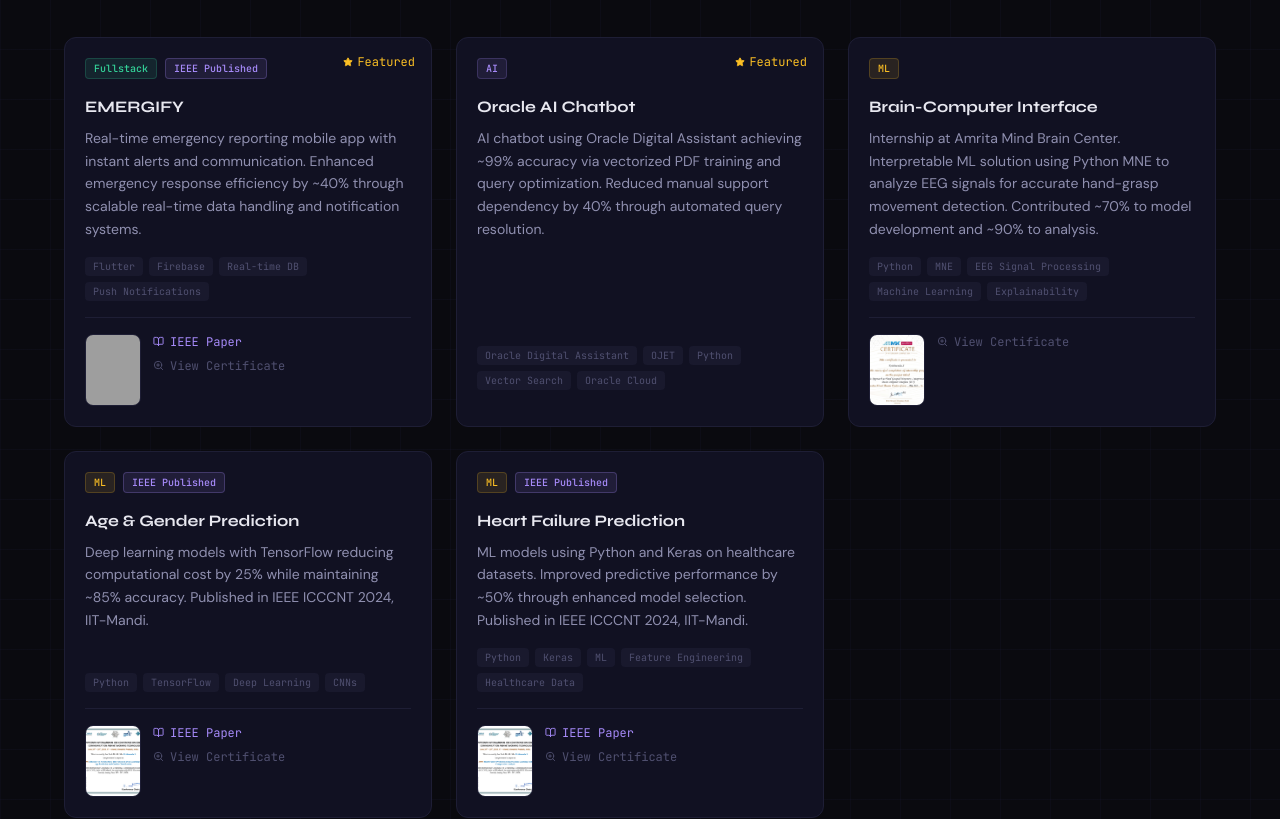
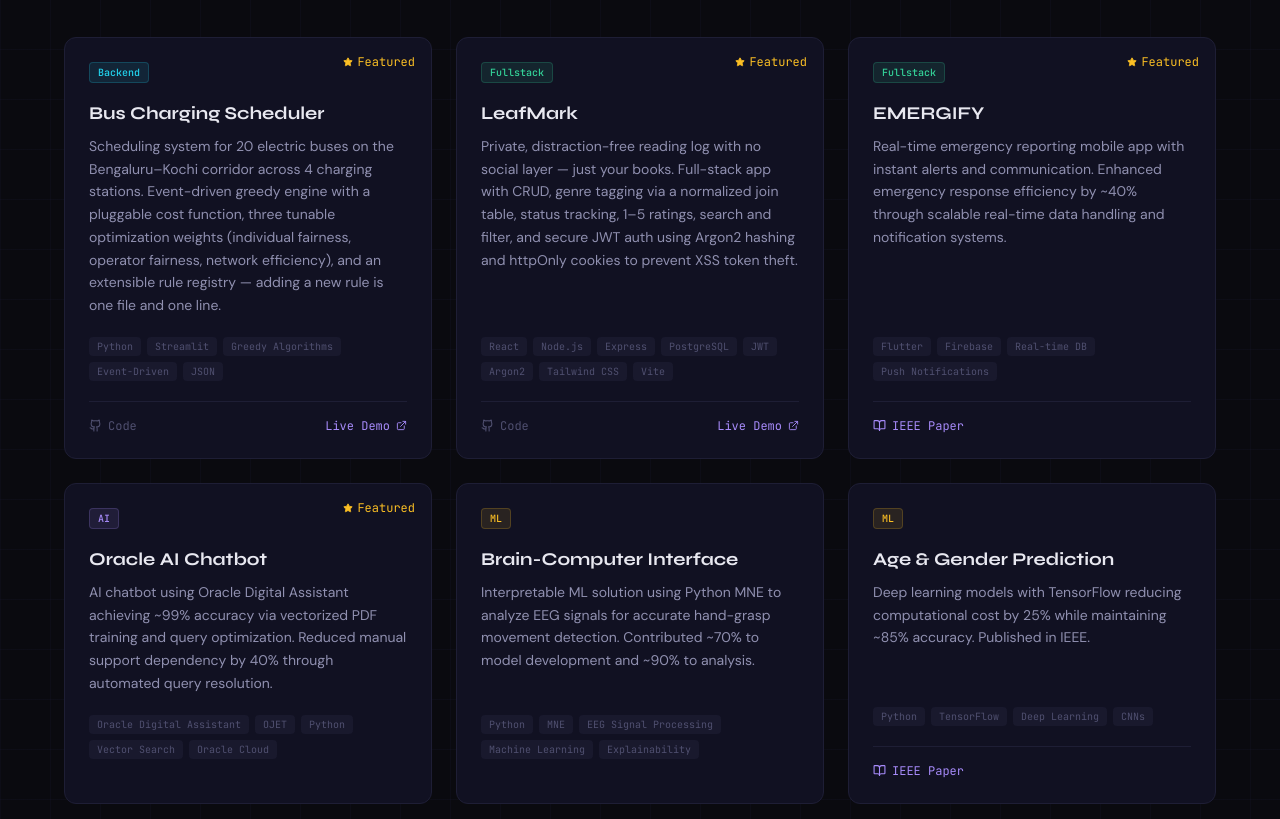
Before and after one commit to KRISHNENDU-S/krishnendu-portfolio, a Next.js app: page / in a window 1280 px wide. Shown: the part 1060-1879 px from the top of the page. Built offline with nearby package versions, Linux system fonts and the light colour scheme; grey boxes are pictures that could not be loaded.

Commit message:
Added new projects

```diff
--- a/components/ProjectCard.tsx
+++ b/components/ProjectCard.tsx
@@ -1,8 +1,4 @@
-"use client";
-
-import { useState } from "react";
-import Image from "next/image";
-import { ExternalLink, BookOpen, Star, ZoomIn, X } from "lucide-react";
+import { ExternalLink, BookOpen, Star, Github } from "lucide-react";
 import { Project } from "@/lib/projects";
 import { cn } from "@/lib/utils";
 
@@ -17,73 +13,16 @@
   ML: "text-amber-400 bg-amber-400/10 border-amber-400/20",
 };
 
-function CertLightbox({
-  src,
-  title,
-  onClose,
-}: {
-  src: string;
-  title: string;
-  onClose: () => void;
-}) {
-  return (
-    <div
-      className="fixed inset-0 z-50 flex items-center justify-center p-4 md:p-10"
-      style={{ background: "rgba(0,0,0,0.88)", backdropFilter: "blur(8px)" }}
-      onClick={onClose}
-    >
-      <div
-        className="relative w-full max-w-2xl rounded-2xl overflow-hidden border border-bg-border shadow-2xl"
-        onClick={(e) => e.stopPropagation()}
-      >
-        {/* Header */}
-        <div className="flex items-center justify-between px-4 py-3 bg-bg-card border-b border-bg-border">
-          <p className="font-mono text-xs text-text-muted truncate pr-4">
-            Certificate of Presentation &mdash; {title}
-          </p>
-          <button
-            onClick={onClose}
-            className="flex-shrink-0 p-1.5 rounded-lg text-text-muted hover:text-white hover:bg-bg-border transition-all"
-            aria-label="Close"
-          >
-            <X size={16} />
-          </button>
-        </div>
-        {/* Full cert image */}
-        <div className="relative w-full bg-bg-primary" style={{ aspectRatio: "4/3" }}>
-          <Image
-            src={src}
-            alt={`Certificate of Presentation — ${title}`}
-            fill
-            className="object-contain"
-            priority
-          />
-        </div>
-      </div>
-      <p className="absolute bottom-4 left-1/2 -translate-x-1/2 font-mono text-[10px] text-white/30">
-        Click outside to close
-      </p>
-    </div>
-  );
-}
-
 export default function ProjectCard({ project }: ProjectCardProps) {
-  const [showCert, setShowCert] = useState(false);
-  const hasFooter = project.publicationUrl || project.liveUrl || project.certUrl;
+  const hasLinks = project.publicationUrl || project.liveUrl || project.showGithub;
 
   return (
-    <>
-      {/* Lightbox — only renders when cert exists and is triggered */}
-      {showCert && project.certUrl && (
-        <CertLightbox
-          src={project.certUrl}
-          title={project.title}
-          onClose={() => setShowCert(false)}
-        />
+    <article
+      className={cn(
+        "group relative flex flex-col bg-bg-card rounded-xl p-6 glow-border",
+        "transition-all duration-300"
       )}
-
-      <article className="group relative flex flex-col bg-bg-card rounded-xl p-5 glow-border transition-all duration-300 h-full">
-
+    >
       {/* Featured badge */}
       {project.featured && (
         <div className="absolute top-4 right-4 flex items-center gap-1 text-amber-400 text-xs font-mono">
@@ -92,101 +31,81 @@
         </div>
       )}
 
-        {/* Tags */}
-        <div className="flex flex-wrap items-center gap-2 mb-4">
-          <span className={cn("px-2 py-0.5 rounded text-[10px] font-mono font-medium border", categoryColors[project.category])}>
+      {/* Category tag */}
+      <span
+        className={cn(
+          "self-start px-2 py-0.5 rounded text-[10px] font-mono font-medium border mb-4",
+          categoryColors[project.category]
+        )}
+      >
         {project.category}
       </span>
-          {project.publicationUrl && (
-            <span className="px-2 py-0.5 rounded text-[10px] font-mono font-medium border border-violet-400/25 bg-violet-400/10 text-violet-400">
-              IEEE Published
-            </span>
-          )}
-        </div>
 
       {/* Title */}
-        <h3 className="font-display font-bold text-base text-text-primary mb-2 group-hover:text-accent-secondary transition-colors">
+      <h3 className="font-display font-bold text-lg text-text-primary mb-2 group-hover:text-accent-secondary transition-colors">
         {project.title}
       </h3>
 
       {/* Description */}
-        <p className="text-text-secondary text-sm leading-relaxed flex-1 mb-4">
+      <p className="text-text-secondary text-sm leading-relaxed flex-1 mb-5">
         {project.description}
       </p>
 
       {/* Tech Stack */}
-        <div className="flex flex-wrap gap-1.5 mb-4">
+      <div className="flex flex-wrap gap-1.5 mb-5">
         {project.techStack.map((tech) => (
-            <span key={tech} className="px-2 py-0.5 rounded text-[10px] font-mono text-text-muted bg-bg-border/60">
+          <span
+            key={tech}
+            className="px-2 py-0.5 rounded text-[10px] font-mono text-text-muted bg-bg-border/60"
+          >
             {tech}
           </span>
         ))}
       </div>
 
-        {/* Footer */}
-        {hasFooter && (
-          <div className="mt-auto pt-4 border-t border-bg-border">
-            <div className="flex items-start gap-3">
-
-              {/* ── Cert thumbnail — clickable, opens lightbox ── */}
-              {project.certUrl && (
-                <button
-                  onClick={() => setShowCert(true)}
-                  className="group/cert flex-shrink-0 relative w-[56px] h-[72px] rounded-lg overflow-hidden border border-bg-border hover:border-violet-400/60 transition-all cursor-zoom-in"
-                  aria-label={`View certificate for ${project.title}`}
+      {/* Links — only IEEE paper and Live Demo, no Code link */}
+      {hasLinks && (
+        <div className="flex items-center gap-3 mt-auto pt-4 border-t border-bg-border flex-wrap">
+          {project.showGithub && (
+            <a
+              href={project.githubUrl}
+              target="_blank"
+              rel="noopener noreferrer"
+              className="flex items-center gap-1.5 text-xs font-mono text-text-muted hover:text-text-primary transition-colors"
+              aria-label={`View ${project.title} on GitHub`}
             >
-                  <Image
-                    src={project.certUrl}
-                    alt={`Certificate — ${project.title}`}
-                    fill
-                    className="object-cover object-top"
-                  />
-                  {/* Zoom overlay on hover */}
-                  <div className="absolute inset-0 flex items-center justify-center bg-black/0 group-hover/cert:bg-black/50 transition-all">
-                    <ZoomIn size={14} className="text-white opacity-0 group-hover/cert:opacity-100 transition-opacity" />
-                  </div>
-                </button>
+              <Github size={13} />
+              <span>Code</span>
+            </a>
           )}
 
-              {/* Links */}
-              <div className="flex flex-col gap-2 justify-center">
           {project.publicationUrl && (
             <a
               href={project.publicationUrl}
               target="_blank"
               rel="noopener noreferrer"
               className="flex items-center gap-1.5 text-xs font-mono text-violet-400 hover:text-violet-300 transition-colors"
+              aria-label={`Read ${project.title} IEEE publication`}
             >
-                    <BookOpen size={11} />
-                    IEEE Paper
+              <BookOpen size={13} />
+              <span>IEEE Paper</span>
             </a>
           )}
-                {project.certUrl && (
-                  <button
-                    onClick={() => setShowCert(true)}
-                    className="flex items-center gap-1.5 text-xs font-mono text-text-muted hover:text-white transition-colors text-left"
-                  >
-                    <ZoomIn size={11} />
-                    View Certificate
-                  </button>
-                )}
+
           {project.liveUrl && (
             <a
               href={project.liveUrl}
               target="_blank"
               rel="noopener noreferrer"
-                    className="flex items-center gap-1.5 text-xs font-mono text-accent-secondary hover:text-accent-primary transition-colors"
+              className="flex items-center gap-1.5 text-xs font-mono text-accent-secondary hover:text-accent-primary transition-colors ml-auto"
+              aria-label={`View ${project.title} live demo`}
             >
+              <span>Live Demo</span>
               <ExternalLink size={11} />
-                    Live Demo
             </a>
           )}
         </div>
-
-            </div>
-          </div>
       )}
     </article>
-    </>
   );
 }
--- a/lib/projects.ts
+++ b/lib/projects.ts
@@ -4,14 +4,38 @@
   description: string;
   techStack: string[];
   githubUrl: string;
+  showGithub?: boolean;
   liveUrl?: string;
   publicationUrl?: string;
-  certUrl?: string;
   featured: boolean;
   category: "AI" | "Backend" | "Fullstack" | "ML";
 }
 
 export const projects: Project[] = [
+  {
+    id: "bus-charging-scheduler",
+    title: "Bus Charging Scheduler",
+    description:
+      "Scheduling system for 20 electric buses on the Bengaluru–Kochi corridor across 4 charging stations. Event-driven greedy engine with a pluggable cost function, three tunable optimization weights (individual fairness, operator fairness, network efficiency), and an extensible rule registry — adding a new rule is one file and one line.",
+    techStack: ["Python", "Streamlit", "Greedy Algorithms", "Event-Driven", "JSON"],
+    githubUrl: "https://github.com/KRISHNENDU-S/bus-charging-scheduler",
+    showGithub: true,
+    liveUrl: "https://bus-charging-scheduler-aytsjp67mn6gpupbin6wmx.streamlit.app",
+    featured: true,
+    category: "Backend",
+  },
+  {
+    id: "leafmark",
+    title: "LeafMark",
+    description:
+      "Private, distraction-free reading log with no social layer — just your books. Full-stack app with CRUD, genre tagging via a normalized join table, status tracking, 1–5 ratings, search and filter, and secure JWT auth using Argon2 hashing and httpOnly cookies to prevent XSS token theft.",
+    techStack: ["React", "Node.js", "Express", "PostgreSQL", "JWT", "Argon2", "Tailwind CSS", "Vite"],
+    githubUrl: "https://github.com/KRISHNENDU-S/LeafMark",
+    showGithub: true,
+    liveUrl: "https://leaf-mark.vercel.app",
+    featured: true,
+    category: "Fullstack",
+  },
   {
     id: "emergify",
     title: "EMERGIFY",
@@ -20,7 +44,6 @@
     techStack: ["Flutter", "Firebase", "Real-time DB", "Push Notifications"],
     githubUrl: "https://github.com/KRISHNENDU-S",
     publicationUrl: "https://ieeexplore.ieee.org/abstract/document/11005046",
-    certUrl: "/cert-emergify.jpg",
     featured: true,
     category: "Fullstack",
   },
@@ -38,10 +61,9 @@
     id: "bci-hand-movement",
     title: "Brain-Computer Interface",
     description:
-      "Internship at Amrita Mind Brain Center. Interpretable ML solution using Python MNE to analyze EEG signals for accurate hand-grasp movement detection. Contributed ~70% to model development and ~90% to analysis.",
+      "Interpretable ML solution using Python MNE to analyze EEG signals for accurate hand-grasp movement detection. Contributed ~70% to model development and ~90% to analysis.",
     techStack: ["Python", "MNE", "EEG Signal Processing", "Machine Learning", "Explainability"],
     githubUrl: "https://github.com/KRISHNENDU-S",
-    certUrl: "/cert-bci.jpg",
     featured: false,
     category: "ML",
   },
@@ -49,11 +71,10 @@
     id: "age-gender-prediction",
     title: "Age & Gender Prediction",
     description:
-      "Deep learning models with TensorFlow reducing computational cost by 25% while maintaining ~85% accuracy. Published in IEEE ICCCNT 2024, IIT-Mandi.",
+      "Deep learning models with TensorFlow reducing computational cost by 25% while maintaining ~85% accuracy. Published in IEEE.",
     techStack: ["Python", "TensorFlow", "Deep Learning", "CNNs"],
     githubUrl: "https://github.com/KRISHNENDU-S",
     publicationUrl: "https://ieeexplore.ieee.org/abstract/document/10724502",
-    certUrl: "/cert-age-gender.jpg",
     featured: false,
     category: "ML",
   },
@@ -61,11 +82,10 @@
     id: "heart-failure-prediction",
     title: "Heart Failure Prediction",
     description:
-      "ML models using Python and Keras on healthcare datasets. Improved predictive performance by ~50% through enhanced model selection. Published in IEEE ICCCNT 2024, IIT-Mandi.",
+      "ML models using Python and Keras on healthcare datasets. Improved predictive performance and decision-making efficiency by ~50% through enhanced model selection. Published in IEEE.",
     techStack: ["Python", "Keras", "ML", "Feature Engineering", "Healthcare Data"],
     githubUrl: "https://github.com/KRISHNENDU-S",
     publicationUrl: "https://ieeexplore.ieee.org/abstract/document/10724418",
-    certUrl: "/cert-heart-failure.jpg",
     featured: false,
     category: "ML",
   },
```
Lines whose indentation alone changed are shown as unchanged.
